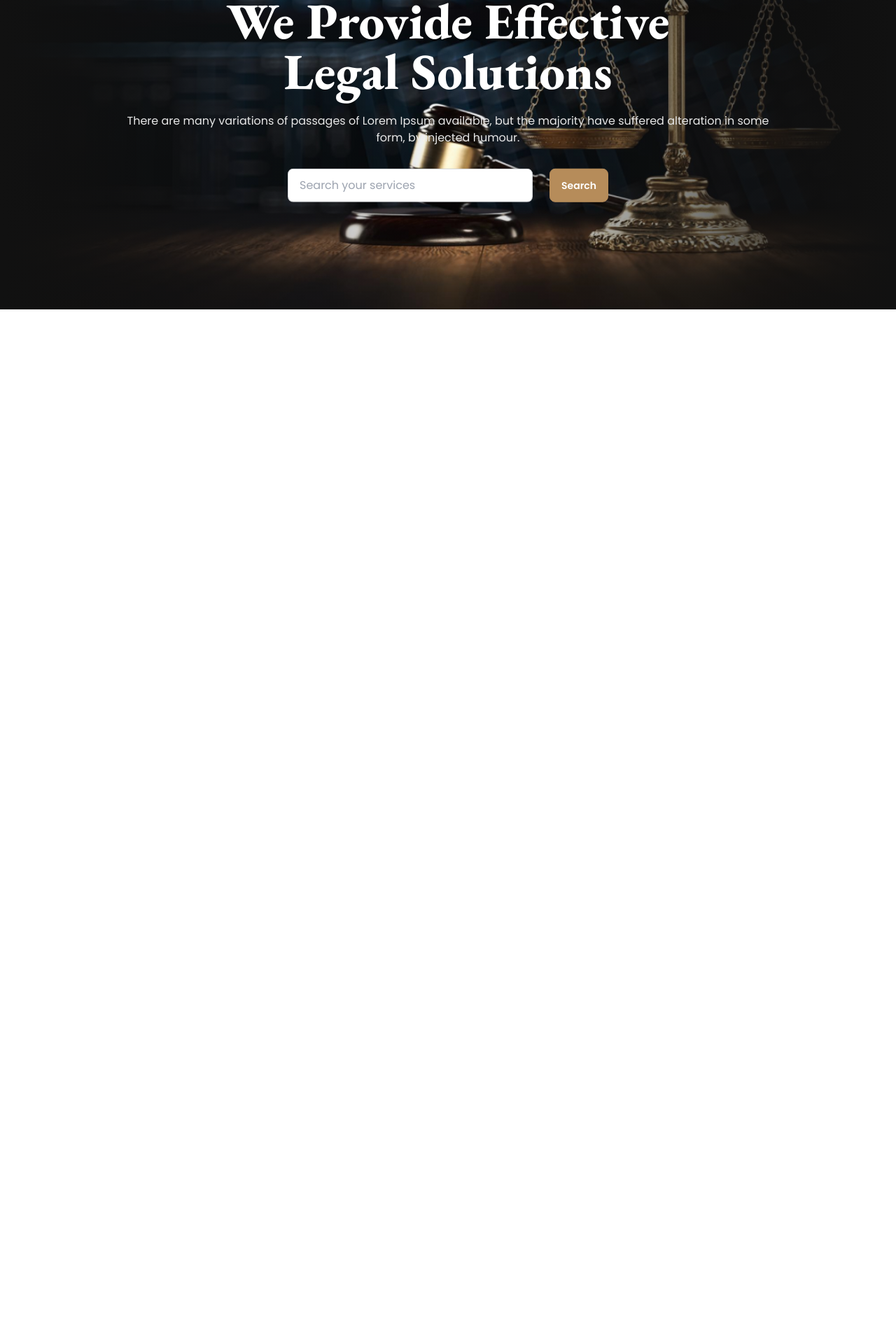
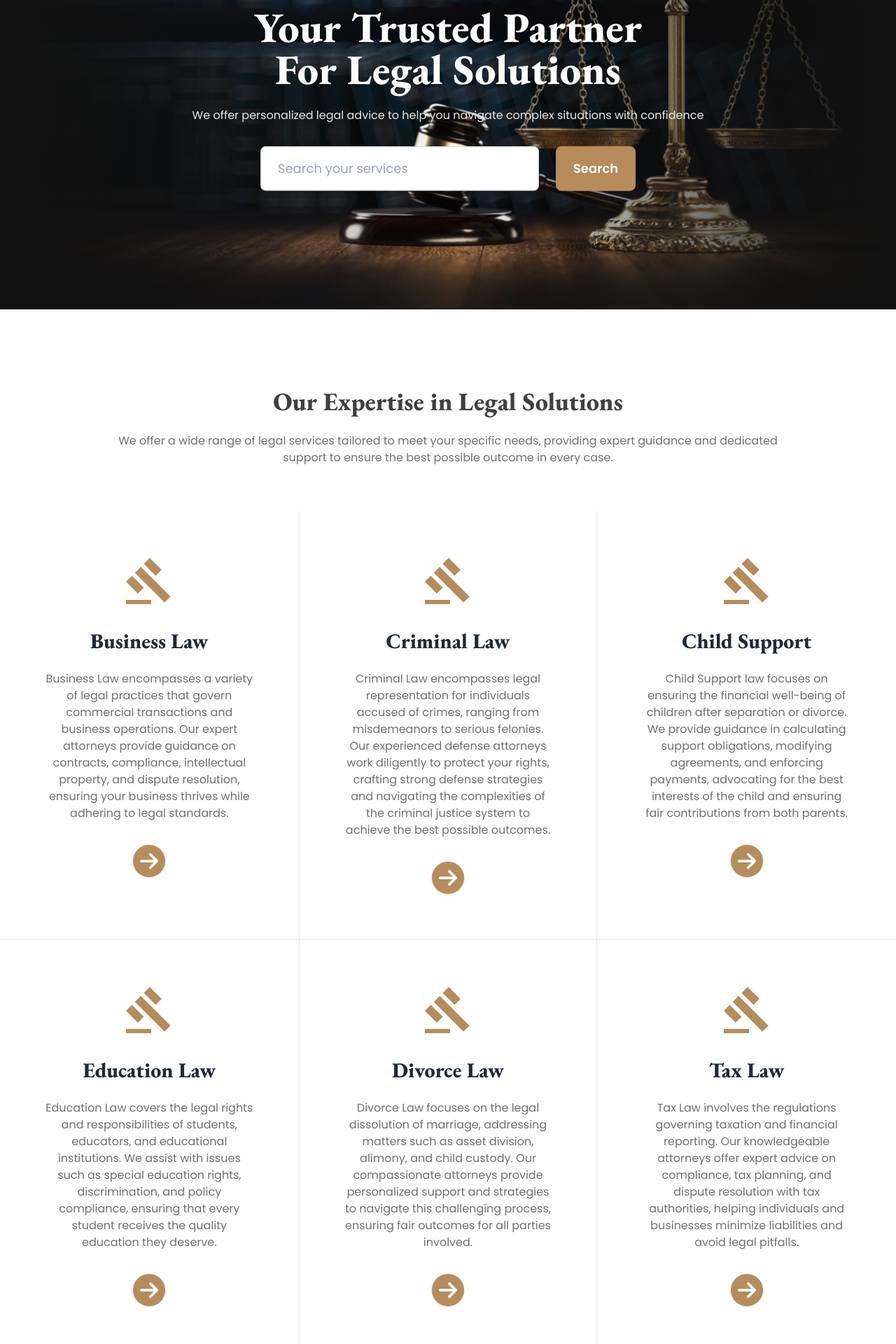
Before and after one commit to Shahriar-Hossain-Alvi/lawhub-client-side, a React (Vite) app: page / in a window 1280 px wide. Shown: the part 240-2160 px from the top of the page at 70% size. Before the commit the page ends 800 px from the top, so only its background shows below. Built offline with nearby package versions, Linux system fonts and the light colour scheme.

Commit message:
added our expertise section

```diff
--- a/src/components/Layouts/Main.tsx
+++ b/src/components/Layouts/Main.tsx
@@ -3,7 +3,7 @@ import Navbar from "../Shared/Navbar";
 
 const Main = () => {
     return (
-        <div>
+        <div className="font-poppins">
             <Navbar />
             <Outlet />
         </div>
--- a/src/components/Pages/Home/Banner/Banner.tsx
+++ b/src/components/Pages/Home/Banner/Banner.tsx
@@ -8,13 +8,13 @@ const Banner = () => {
                 <div className='w-full h-full bg-gradient-to-r from-[#111111FF] via-[#11111100] to-[#111111FF] absolute top-0 left-0'></div>
             </div>
             <div className='absolute top-1/2 left-1/2 -translate-x-1/2 -translate-y-1/2 text-center transform translate z-30 w-3/4'>
-                <h2 className='text-white font-eb-garamond font-extrabold text-7xl'>We Provide Effective <br /> Legal Solutions</h2>
+                <h2 className='text-white font-eb-garamond font-extrabold text-6xl capitalize'>Your Trusted Partner <br /> for Legal Solutions</h2>
 
-                <p className='font-poppins text-[#E7E7E7] pt-6 pb-8'>There are many variations of passages of Lorem Ipsum available, but the majority have suffered alteration in some form, by injected humour.</p>
+                <p className='font-poppins text-[#E7E7E7] pt-6 pb-8'>We offer personalized legal advice to help you navigate complex situations with confidence</p>
 
                 <div className='font-poppins'>
-                    <input className='input input-bordered text-lawHub-heading mr-6' type="text" placeholder='Search your services' />
-                    <button className='btn bg-lawHub-primary text-white border-lawHub-primary hover:bg-lawHub-heading hover:border-lawHub-primary hover:text-lawHub-primary'>Search</button>
+                    <input className='input input-bordered text-lawHub-heading input-lg mr-6' type="text" placeholder='Search your services' />
+                    <button className='btn btn-lg bg-lawHub-primary text-white border-lawHub-primary hover:bg-lawHub-heading hover:border-lawHub-primary hover:text-lawHub-primary'>Search</button>
                 </div>
             </div>
         </div>
--- a/src/components/Pages/Home/Home/Home.tsx
+++ b/src/components/Pages/Home/Home/Home.tsx
@@ -1,10 +1,12 @@
 import Banner from "../Banner/Banner";
+import PracticeAreas from "../PracticeAreas/PracticeAreas";
 
 
 const Home = () => {
     return (
         <div>
             <Banner />
+            <PracticeAreas />
         </div>
     );
 };
--- /dev/null
+++ b/src/components/Pages/Home/PracticeAreas/PracticeAreas.tsx
@@ -0,0 +1,76 @@
+import { MdGavel } from "react-icons/md";
+import SectionHeading from "../../../SmallComponents/SectionHeading/SectionHeading";
+import { FaArrowRight } from "react-icons/fa6";
+
+
+const PracticeAreas = () => {
+    return (
+        <div className="mb-28">
+            <SectionHeading heading="Our Expertise in Legal Solutions" description="We offer a wide range of legal services tailored to meet your specific needs, providing expert guidance and dedicated support to ensure the best possible outcome in every case." />
+
+            <div className="grid md:grid-cols-2 lg:grid-cols-3">
+
+                {/* Business law */}
+                <div className="text-center p-16 border-b">
+                    <MdGavel className="text-7xl text-lawHub-primary mb-8 mx-auto" />
+                    <h1 className="font-eb-garamond text-3xl font-extrabold mb-6">Business Law</h1>
+                    <p className="text-lawHub-secondary mb-8">Business Law encompasses a variety of legal practices that govern commercial transactions and business operations. Our expert attorneys provide guidance on contracts, compliance, intellectual property, and dispute resolution, ensuring your business thrives while adhering to legal standards.</p>
+
+                    <button className="btn btn-circle bg-lawHub-primary text-white text-3xl hover:bg-lawHub-heading hover:text-lawHub-primary"><FaArrowRight /></button>
+                </div>
+
+
+                {/* criminal law */}
+                <div className="text-center p-16 border border-t-0">
+                    <MdGavel className="text-7xl text-lawHub-primary mb-8 mx-auto" />
+                    <h1 className="font-eb-garamond text-3xl font-extrabold mb-6">Criminal Law</h1>
+                    <p className="text-lawHub-secondary mb-8">Criminal Law encompasses legal representation for individuals accused of crimes, ranging from misdemeanors to serious felonies. Our experienced defense attorneys work diligently to protect your rights, crafting strong defense strategies and navigating the complexities of the criminal justice system to achieve the best possible outcomes.</p>
+
+                    <button className="btn btn-circle bg-lawHub-primary text-white text-3xl hover:bg-lawHub-heading hover:text-lawHub-primary"><FaArrowRight /></button>
+                </div>
+
+
+                {/* child support */}
+                <div className="text-center p-16 border-b">
+                    <MdGavel className="text-7xl text-lawHub-primary mb-8 mx-auto" />
+                    <h1 className="font-eb-garamond text-3xl font-extrabold mb-6">Child Support</h1>
+                    <p className="text-lawHub-secondary mb-8">Child Support law focuses on ensuring the financial well-being of children after separation or divorce. We provide guidance in calculating support obligations, modifying agreements, and enforcing payments, advocating for the best interests of the child and ensuring fair contributions from both parents.</p>
+
+                    <button className="btn btn-circle bg-lawHub-primary text-white text-3xl hover:bg-lawHub-heading hover:text-lawHub-primary"><FaArrowRight /></button>
+                </div>
+
+
+                {/* Education Law */}
+                <div className="text-center p-16">
+                    <MdGavel className="text-7xl text-lawHub-primary mb-8 mx-auto" />
+                    <h1 className="font-eb-garamond text-3xl font-extrabold mb-6">Education Law</h1>
+                    <p className="text-lawHub-secondary mb-8">Education Law covers the legal rights and responsibilities of students, educators, and educational institutions. We assist with issues such as special education rights, discrimination, and policy compliance, ensuring that every student receives the quality education they deserve.</p>
+
+                    <button className="btn btn-circle bg-lawHub-primary text-white text-3xl hover:bg-lawHub-heading hover:text-lawHub-primary"><FaArrowRight /></button>
+                </div>
+
+
+                {/* Divorce Law */}
+                <div className="text-center p-16 border-x">
+                    <MdGavel className="text-7xl text-lawHub-primary mb-8 mx-auto" />
+                    <h1 className="font-eb-garamond text-3xl font-extrabold mb-6">Divorce Law</h1>
+                    <p className="text-lawHub-secondary mb-8">Divorce Law focuses on the legal dissolution of marriage, addressing matters such as asset division, alimony, and child custody. Our compassionate attorneys provide personalized support and strategies to navigate this challenging process, ensuring fair outcomes for all parties involved.</p>
+
+                    <button className="btn btn-circle bg-lawHub-primary text-white text-3xl hover:bg-lawHub-heading hover:text-lawHub-primary"><FaArrowRight /></button>
+                </div>
+
+
+                {/* Tax Law */}
+                <div className="text-center p-16">
+                    <MdGavel className="text-7xl text-lawHub-primary mb-8 mx-auto" />
+                    <h1 className="font-eb-garamond text-3xl font-extrabold mb-6">Tax Law</h1>
+                    <p className="text-lawHub-secondary mb-8">Tax Law involves the regulations governing taxation and financial reporting. Our knowledgeable attorneys offer expert advice on compliance, tax planning, and dispute resolution with tax authorities, helping individuals and businesses minimize liabilities and avoid legal pitfalls.</p>
+
+                    <button className="btn btn-circle bg-lawHub-primary text-white text-3xl hover:bg-lawHub-heading hover:text-lawHub-primary"><FaArrowRight /></button>
+                </div>
+            </div>
+        </div>
+    );
+};
+
+export default PracticeAreas;
--- a/src/components/Shared/Navbar.tsx
+++ b/src/components/Shared/Navbar.tsx
@@ -19,7 +19,8 @@ const Navbar = () => {
                     <div tabIndex={0} role="button" className="btn btn-ghost lg:hidden">
                         <svg
                             xmlns="http://www.w3.org/2000/svg"
-                            className="h-5 w-5"
+                            color="#B68C5A"
+                            className="h-6 w-6"
                             fill="none"
                             viewBox="0 0 24 24"
                             stroke="currentColor">
--- /dev/null
+++ b/src/components/SmallComponents/SectionHeading/SectionHeading.tsx
@@ -0,0 +1,16 @@
+
+interface SectionHeadingType {
+    heading: string
+    description: string
+}
+
+const SectionHeading = ({ heading, description }: SectionHeadingType) => {
+    return (
+        <div className="mx-auto text-center w-3/4 mb-16">
+            <h1 className="text-lawHub-heading font-eb-garamond font-extrabold text-4xl mb-6">{heading}</h1>
+            <p className="font-poppins text-lawHub-secondary">{description}</p>
+        </div>
+    );
+};
+
+export default SectionHeading;
```
